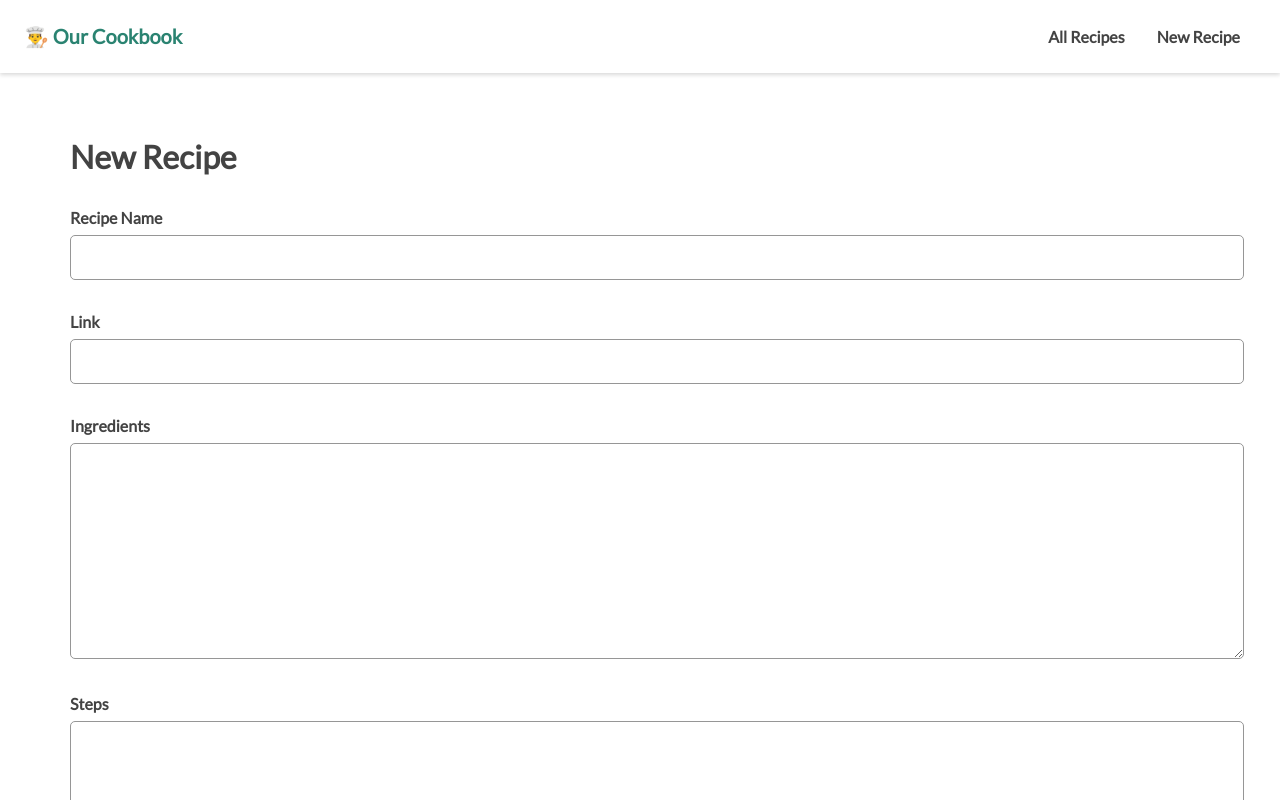
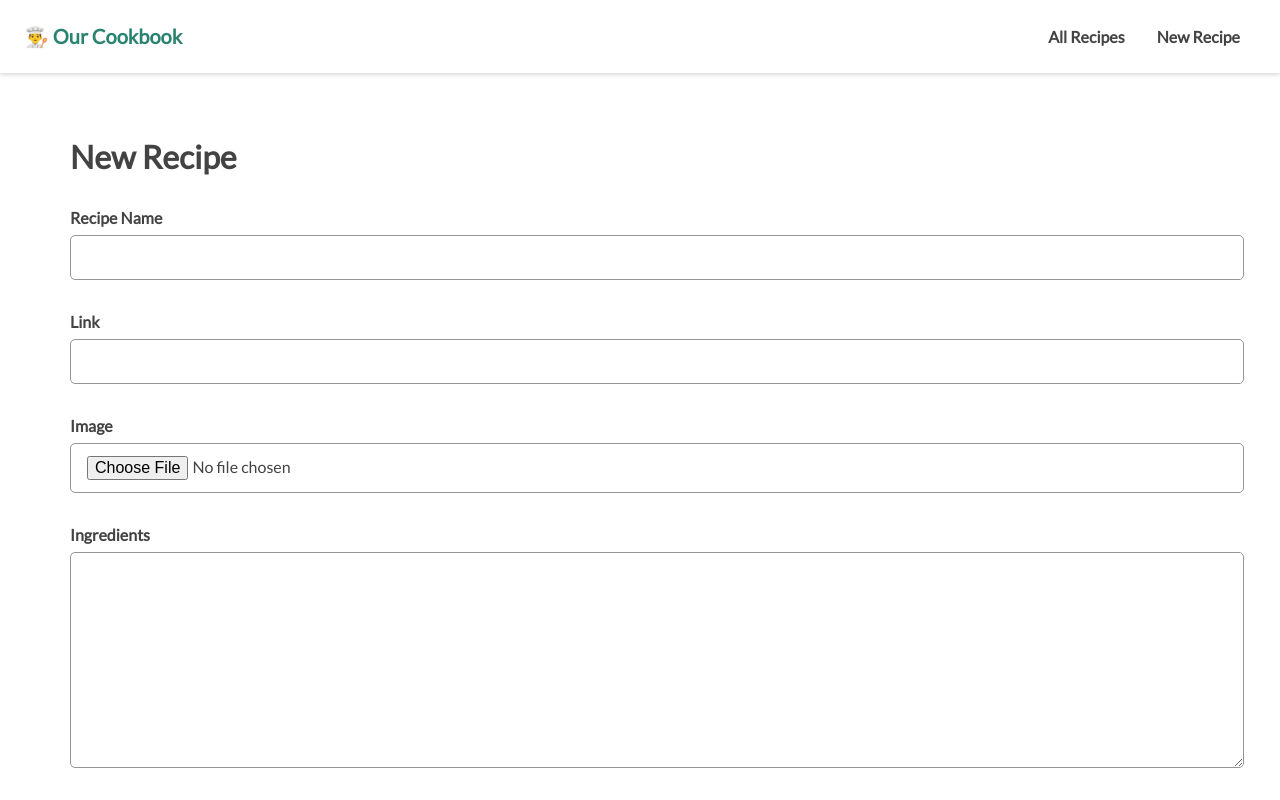
Before and after one commit to imraymondlee/our-cookbook, a React (Create React App) app in the folder client/: page /new-recipe in a window 1280 px wide. Shown: the top 800 px of the page. Built offline with nearby package versions, Linux system fonts and the light colour scheme.

Commit message:
Create client image upload

```diff
--- a/client/package.json
+++ b/client/package.json
@@ -4,6 +4,7 @@
   "private": true,
   "dependencies": {
     "apollo-boost": "^0.4.4",
+    "axios": "^0.19.0",
     "graphql": "^14.5.8",
     "node-sass": "^4.12.0",
     "react": "^16.9.0",
--- a/client/src/components/NewRecipe.js
+++ b/client/src/components/NewRecipe.js
@@ -1,4 +1,5 @@
 import React, {useState} from 'react';
+import axios from 'axios';
 import { Link } from 'react-router-dom';
 import {addRecipeMutation, getRecipesQuery} from '../queries/queries';
 import { useMutation } from '@apollo/react-hooks';
@@ -10,8 +11,22 @@ const NewRecipe = () => {
   const [steps, setSteps] = useState('');
   const [submitForm] = useMutation(addRecipeMutation);
 
+  let fileInput = React.createRef();
+
   const submit = (e) => {
     e.preventDefault();
+
+    const data = new FormData();
+    data.append('image', fileInput.current.files[0])
+    axios.post('/upload', data, {
+          'Content-Type': 'multipart/form-data'
+      }).then((res) => {
+        console.log(res);
+      }).catch((err) => {
+        console.log(err);
+      });
+
+
     let cleanIngredients = ingredients.replace(/\n/g, "");
     let ingredientsArray = cleanIngredients.split("*");
     ingredientsArray = ingredientsArray.slice(1,ingredientsArray.length);
@@ -37,6 +52,10 @@ const NewRecipe = () => {
           <input id="link" className="form__input" type="text" value={link} onChange={(e)=>setLink(e.target.value)} />
         </div>
         <div className="form__field">
+          <label className="form__label" htmlFor="image">Image</label>
+          <input id="image" className="form__input" type="file" ref={fileInput} />
+        </div>
+        <div className="form__field">
           <label className="form__label" htmlFor="ingredients">Ingredients</label>
           <textarea id="ingredients" className="form__input" rows="10" value={ingredients} onChange={(e)=>setIngredients(e.target.value)} />
         </div>
```
Also changed, not shown: 1 other file (tests, documents, lock files or other folders).
